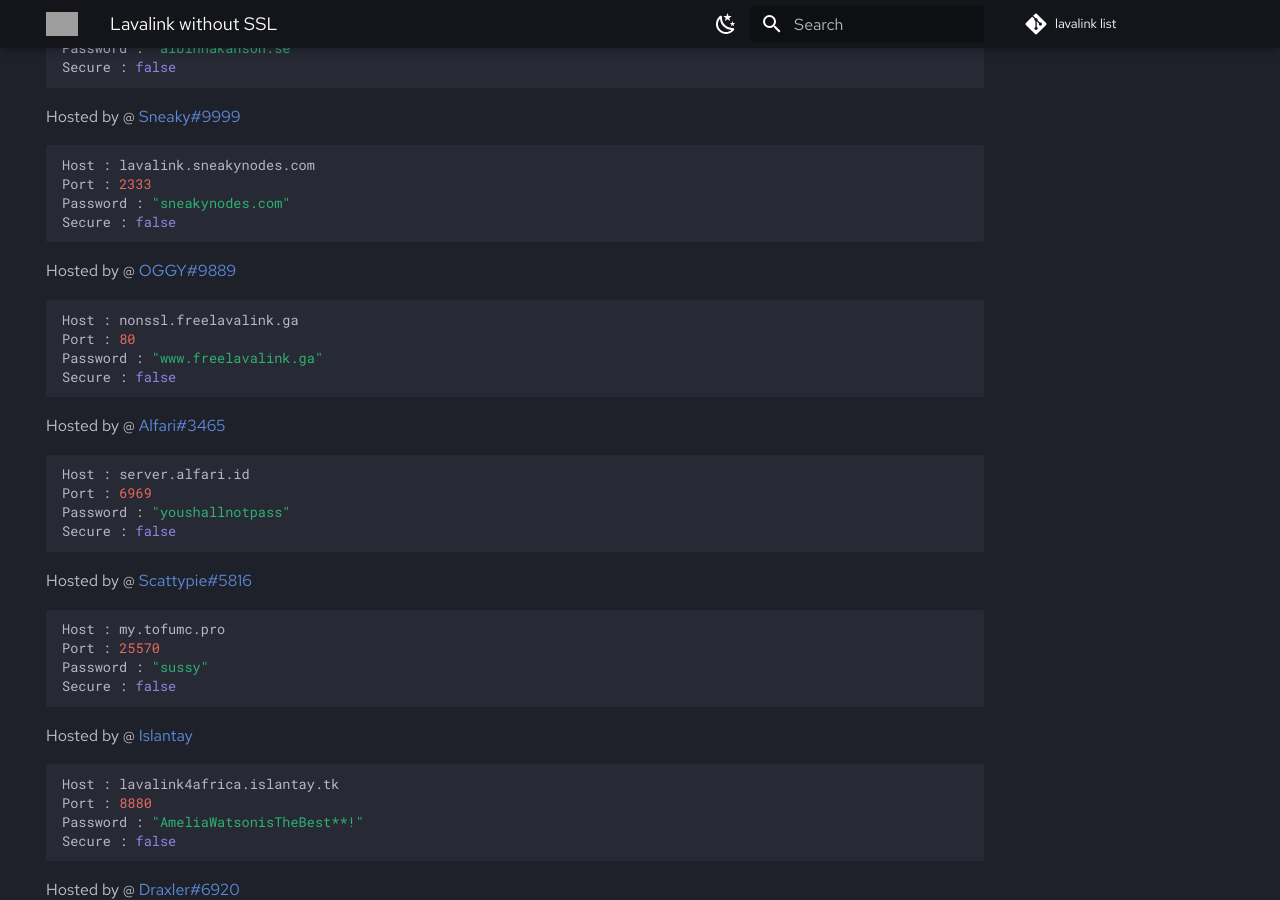
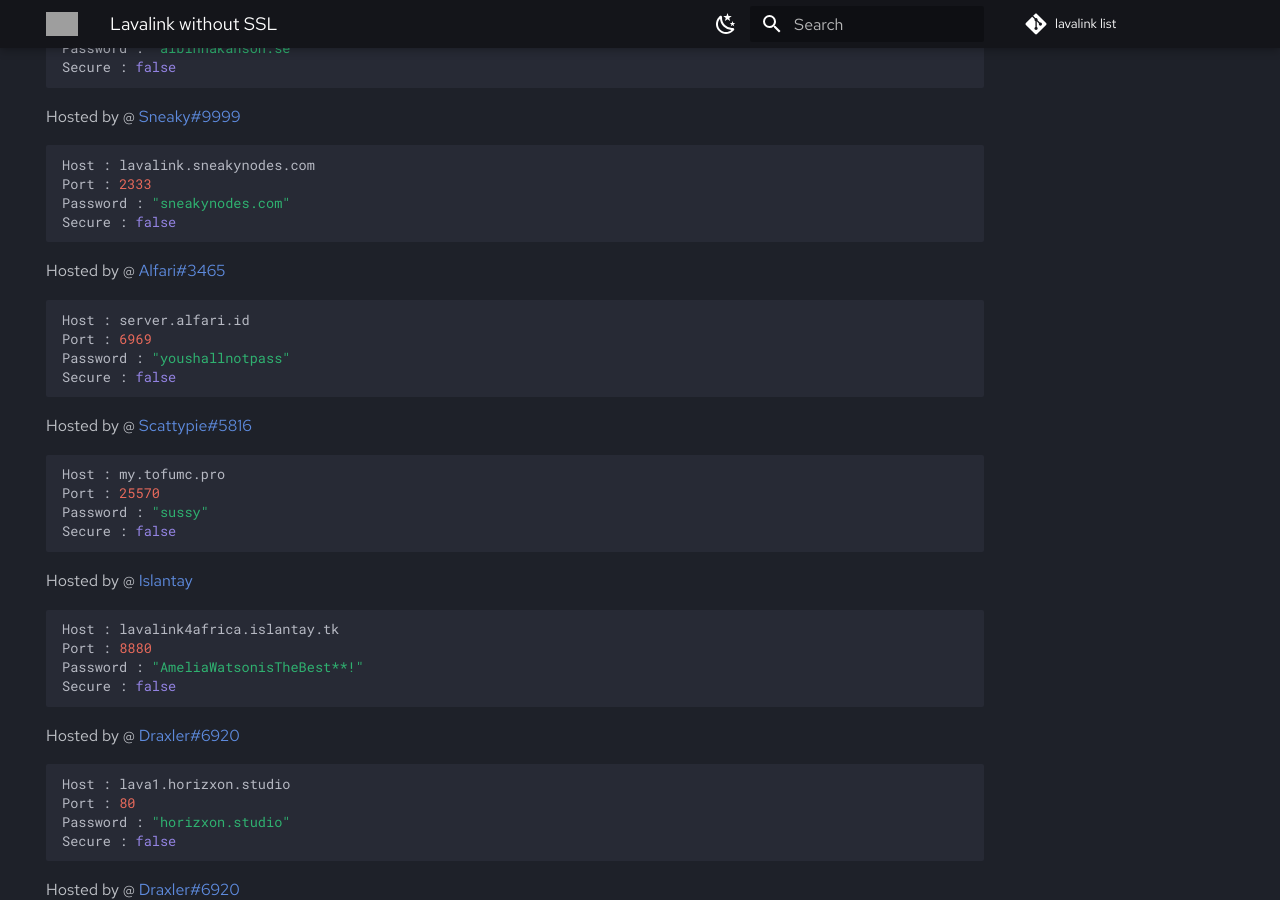
Before and after one commit to DarrenOfficial/lavalink-list, an MkDocs documentation site: the page built from docs/NoSSL/lavalink-without-ssl.md, in a window 1280 px wide and 900 px high, scrolled down 614 px. Built offline with MkDocs 1.6.1 and Material for MkDocs 9.7.7, drawn with Linux system fonts in a browser that asks for light colours; comment, search, counter and statistics services are not loaded; grey boxes are pictures that could not be loaded.

Commit message:
Update lavalink-without-ssl.md (#297)

````diff
--- a/docs/NoSSL/lavalink-without-ssl.md
+++ b/docs/NoSSL/lavalink-without-ssl.md
@@ -36,14 +36,6 @@ Hosted by @ [Sneaky#9999](https://sneakynodes.com/discord)
 Host : lavalink.sneakynodes.com
 Port : 2333
 Password : "sneakynodes.com"
-Secure : false
-```
-
-Hosted by @ [OGGY#9889](https://www.freelavalink.ga)
-```bash
-Host : nonssl.freelavalink.ga
-Port : 80
-Password : "www.freelavalink.ga"
 Secure : false
 ```
 
````
